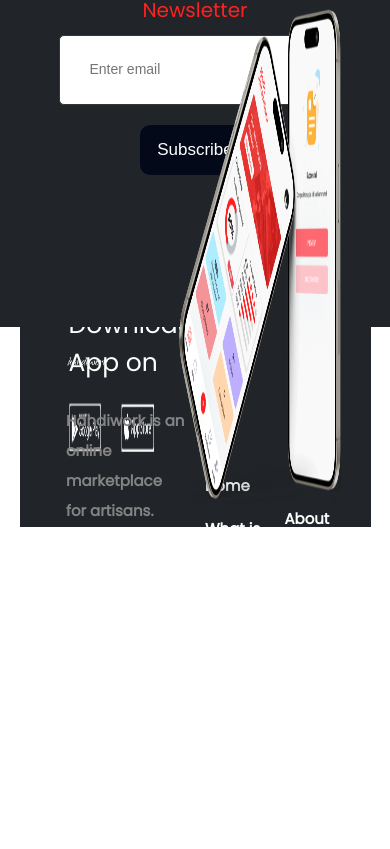
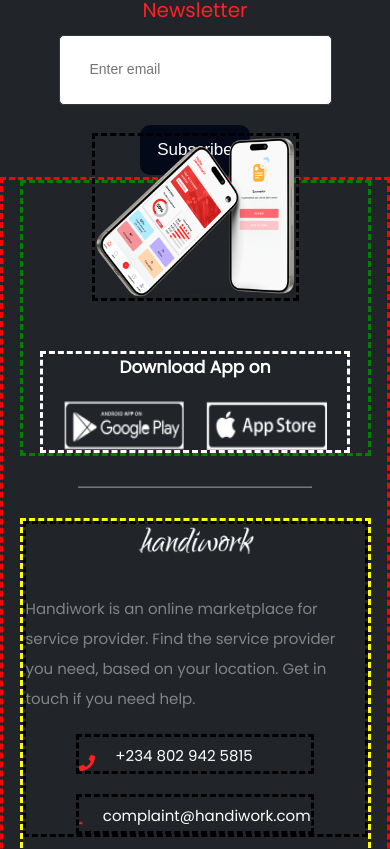
Before and after one commit to Cannyokpoto/page-handiwork, a React (Vite) app: page /about in a window 390 px wide. Shown: the part 4115-4964 px from the top of the page. Before the commit the page ends 4642 px from the top, so only its background shows below. Built offline with nearby package versions, Linux system fonts and the light colour scheme; a web font is replaced by a local one.

Commit message:
new commit

```diff
--- a/src/Components/Footer/Footer.css
+++ b/src/Components/Footer/Footer.css
@@ -186,82 +186,176 @@
 
 @media (max-width: 500px){
 
+    .my-footer{
+        margin-top: 100px;
+        width: 100vw;
+        display: flex;
+        flex-direction: column;
+        align-items: center;
+        justify-content: center;
+        gap: 30px;
+        background-color: var(--secondary);
+        padding-bottom: 40px;
+        border: dashed red;
+        position: relative;
+    }
 
-    .my-footer{
-        height: 200px;
+    .my-footer .download{
         width: 90vw;
+        height: auto;
+        display: flex;
+        flex-direction: column-reverse;
+        align-items: center;
+        justify-content: center;
+        margin-top: 0;
+        border: dashed green;
+    }
+
+    .my-footer .download .left{
+        width: 90%;
+        height: 70%;
         display: flex;
         flex-direction: column;
         align-items: center;
         justify-content: center;
         gap: 20px;
-        padding: 0 0 20px 20px;
+        border: dashed white;
     }
 
-    .my-footer img{
-        width: 30%;
+    .my-footer .download .left h4{
+        color: var(--energyWhite);
+        font-size: 17px;
+        font-weight: 700;
+    }
+
+    .my-footer .download .left .stores{
+        width: 100%;
         height: 50px;
+        display: flex;
+        flex-direction: row;
+        align-items: center;
+        justify-content: center;
+        gap: 20px;
+    }
+
+    .my-footer .download .left .stores img{
+        width: 40%;
+        height: 100%;
+    }
+
+    .my-footer .download .right{
+        width: 60%;
+        height: auto;
+        display: flex;
+        z-index: 3;
+        margin-bottom: 0;
+        border: dashed;
+        position: relative;
+        top: -50px;
+    }
+
+    .my-footer .download .right img{
+        width: 100%;
+        height: 100%;
+    }
+
+    .my-footer hr{
+        width: 60vw;
+        height: 1px;
+        background-color: var(--energyDarkGrey);
+        opacity: .4;
+    }
+
+    .my-footer .quick-links{
+        width: 90vw;
+        height: 100%;
+        display: flex;
+        flex-direction: column;
+        justify-content: space-between;
+        align-items: center;
+        border: dashed yellow;
+        gap: 30px;
+    }
+
+    .my-footer .quick-links .left{
+        width: 100%;
+        height: 100%;
+        display: flex;
+        flex-direction: column;
+        align-items: center;
+        justify-content: center;
+        gap: 20px;
+        border: dashed;
+    }
+
+    .my-footer .quick-links .left img{
+        width: 35%;
+        height: 30px;
+    }
+
+    .my-footer .quick-links .left > p{
+        font-size: 15px;
+        color: var(--anotherGrey);
+        line-height: 2;
+    }
+
+    .my-footer .quick-links .left .number, .email{
+        width: 70%;
+        height: 40px;
+        display: flex;
+        flex-direction: row;
+        align-items: flex-end;
+        justify-content: flex-start;
+        gap: 20px;
+        border: dashed;
     }
 
 
-
-    .my-footer .quick-links{
-        width: 90%;
-        height: 70px;
-        display: flex;
-        flex-direction: row;
-        justify-content: space-around;
-        align-items: center;
-        gap: 0;
-        font-weight: 600;
+    .my-footer .quick-links .left .number p, .my-footer .quick-links .left .email p{
+        font-size: 15px;
+        color: var(--energyWhite);
+        line-height: 2;
     }
 
-    .my-footer .quick-links li{
-       list-style: none;
-    }
-
-    .my-footer .quick-links li a{
-        color: var(--energyBlack);
-        font-size: 12px;
-        text-decoration: none;
-    }
-
-    .my-footer .quick-links li a:hover{
+    .my-footer .quick-links .left .my-soc{
         color: var(--energyRed);
     }
 
-    .my-footer .socials{
-        width: 100%;
+    .my-footer .quick-links .center{
+        width: 70%;
+        height: 100%;
         display: flex;
-        flex-direction: row;
+        flex-direction: column;
+        align-items: flex-start;
         justify-content: center;
-        gap: 30px;
-        position: relative;
-        top: 15px;
+        gap: 20px;
+        border: dashed blue;
     }
 
-    .my-footer .socials .my-soc{
-        font-weight: 400;
-        font-size: 22px;
-        color: var(--energyBlack);
+
+    .my-footer .quick-links .right{
+        width: 70%;
+        height: 100%;
+        display: flex;
+        flex-direction: column;
+        align-items: flex-start;
+        justify-content: center;
+        gap: 20px;
     }
 
-    .my-footer .socials .my-soc:hover{
-        font-weight: 400;
-        color: var(--energyRed);
+    .my-footer .quick-links .center a, .my-footer .quick-links .right a{
+        color: var(--energyWhite);
+        text-decoration: none;
+        font-size: 15px;
     }
 
 
     .my-footer small{
         font-size: 14px;
-        opacity: .6;
-        font-family: 'Poppins', sans-serif;
+        opacity: .7;
+        display: flex;
+        gap: 5px;
+        color: var(--anotherGrey);
     }
 
-    .my-footer small span{
-        font-size: 14px;
-        opacity: 1;
-        font-weight: 600;
-        color: var(--energyRed);
-    }
 }
--- a/src/Components/Footer/Footer.jsx
+++ b/src/Components/Footer/Footer.jsx
@@ -30,8 +30,8 @@ function Footer(){
                 <div className="quick-links">
                     <div className="left">
                         <img src={ PHOTOS.LOGO } alt="logo" />
-                        <p>Handiwork is an online marketplace for artisans.
-                            Find the artisan you need from masons to handymen and locksmiths.
+                        <p>Handiwork is an online marketplace for service provider.
+                            Find the service provider you need, based on your location.
                             Get in touch if you need help.</p>
                         <span className="number">
                             <FaPhone className="my-soc" />
--- a/src/Components/WhoWeAre/WhoWeAre.jsx
+++ b/src/Components/WhoWeAre/WhoWeAre.jsx
@@ -102,7 +102,6 @@ const WhoStyles = styled.div`
             color: var(--energyGrey);
             font-size: 15px;
             line-height: 2;
-            text-align: center;
             }
 
             a{
```
